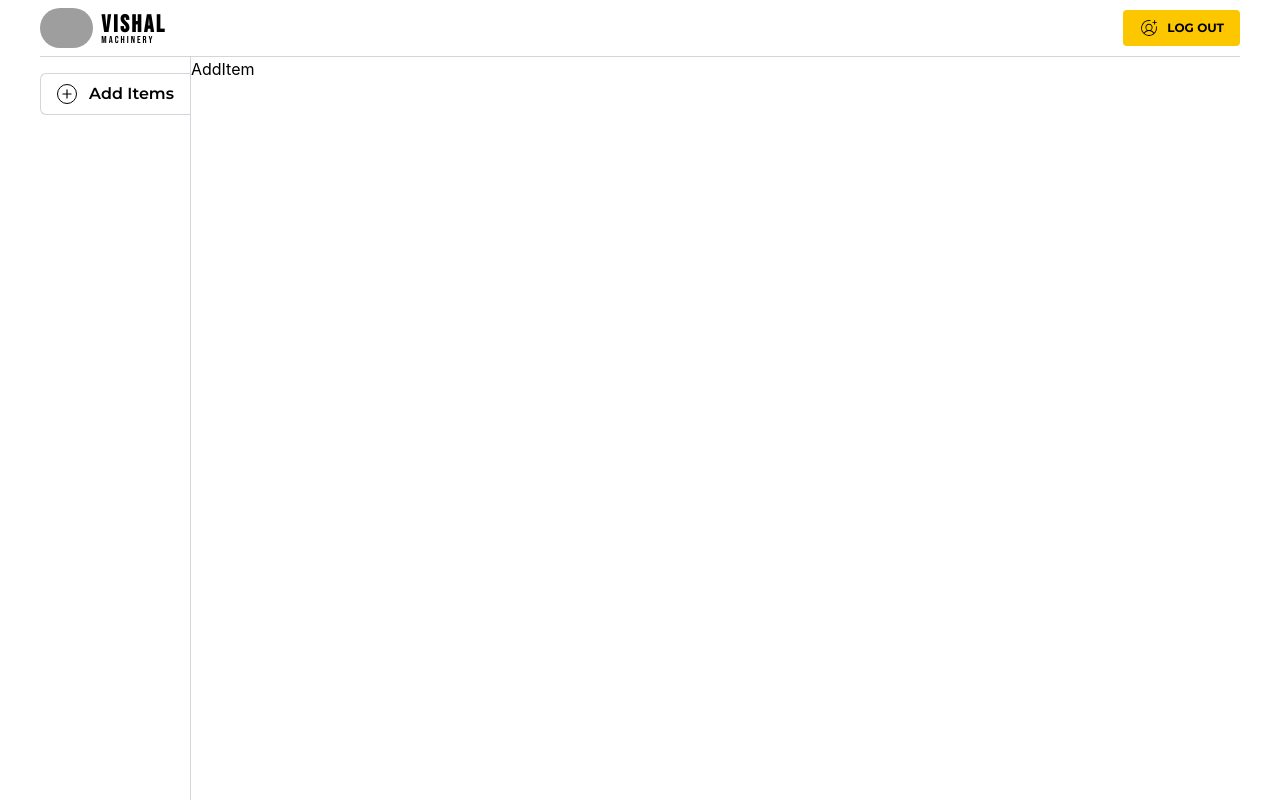
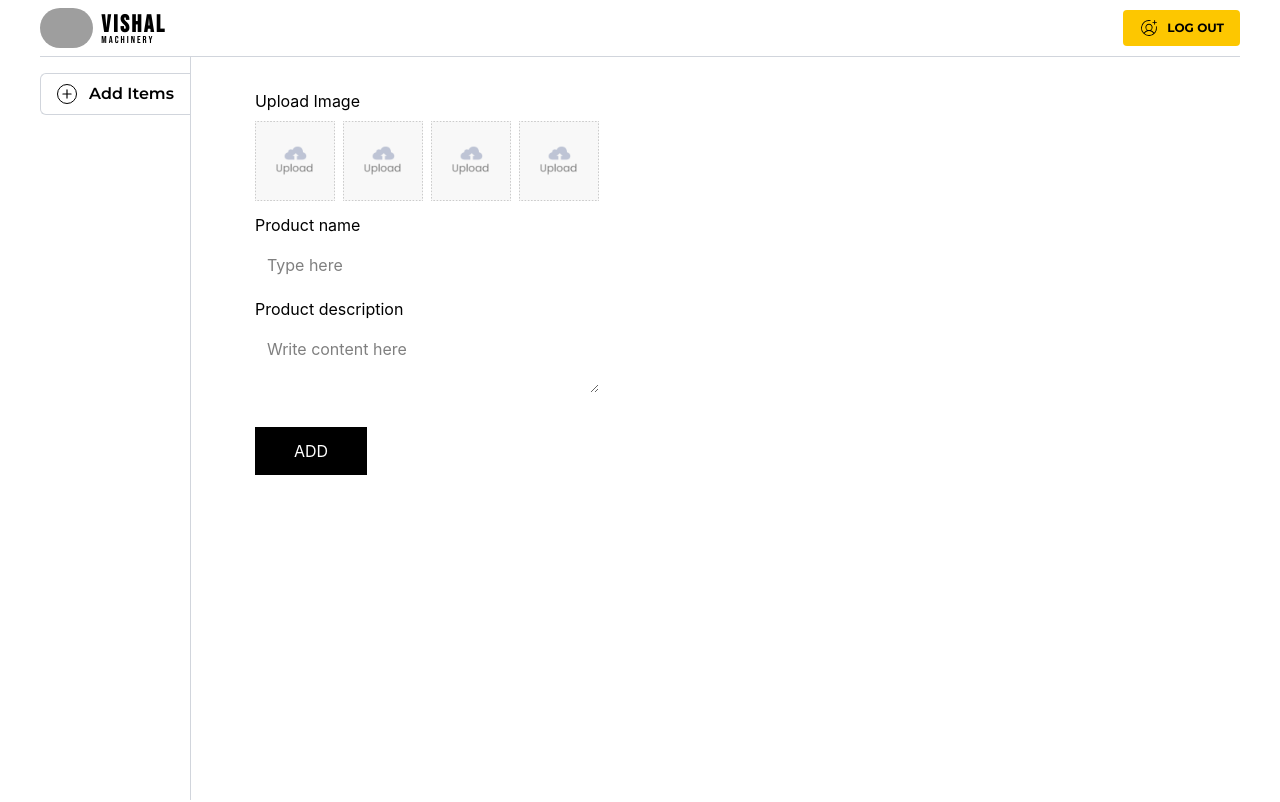
Before and after one commit to raviswamiii/Vishal-Machinery, a React (Vite) app in the folder admin/: page /addItem in a window 1280 px wide. Shown: the top 802 px of the page. Built offline with nearby package versions, Linux system fonts and the light colour scheme; no server answers; grey boxes are pictures that could not be loaded.

Commit message:
CretedAddItemsPageInFrontend

```diff
--- a/admin/package.json
+++ b/admin/package.json
@@ -11,11 +11,13 @@
   },
   "dependencies": {
     "@tailwindcss/vite": "^4.3.3",
+    "axios": "^1.19.0",
     "lucide-react": "^1.33.0",
     "react": "^19.2.8",
     "react-dom": "^19.2.8",
     "react-icons": "^5.7.0",
     "react-router-dom": "^7.18.2",
+    "react-toastify": "^11.1.0",
     "tailwindcss": "^4.3.3"
   },
   "devDependencies": {
--- a/admin/src/App.tsx
+++ b/admin/src/App.tsx
@@ -1,10 +1,15 @@
 import { Dashboard } from "../src/Pages/Dashboard";
 import { AddItem } from "../src/components/AddItem";
 import { Route, Routes } from "react-router-dom";
+import "react-toastify/dist/ReactToastify.css";
+import { ToastContainer } from "react-toastify";
+
+export const backendUrl = import.meta.env.VITE_BACKEND_URL;
 
 export const App = () => {
   return (
     <div>
+      <ToastContainer />
       <Dashboard />
       <Routes>
         <Route path="/addItem" element={<AddItem />} />
--- a/admin/src/components/AddItem.tsx
+++ b/admin/src/components/AddItem.tsx
@@ -1,6 +1,155 @@
+import { useState } from "react";
+import axios from "axios";
+import { backendUrl } from "../App";
+import { toast } from "react-toastify";
+import upload_area from "../assets/upload_area.png";
 
 export const AddItem = () => {
+  const [image1, setImage1] = useState<File | null>(null);
+  const [image2, setImage2] = useState<File | null>(null);
+  const [image3, setImage3] = useState<File | null>(null);
+  const [image4, setImage4] = useState<File | null>(null);
+
+  const [name, setName] = useState("");
+  const [description, setDescription] = useState("");
+  const [price, setPrice] = useState("");
+
+  const onSubmitHandler = async (e: { preventDefault: () => void }) => {
+    e.preventDefault();
+    try {
+      const formData = new FormData();
+
+      formData.append("name", name);
+      formData.append("description", description);
+      formData.append("price", price);
+
+      image1 && formData.append("image1", image1);
+      image2 && formData.append("image2", image2);
+      image3 && formData.append("image3", image3);
+      image4 && formData.append("image4", image4);
+
+      const response = await axios.post(
+        backendUrl + "/api/product/add",
+        formData,
+        // { headers: { token } },
+      );
+      console.log(response.data);
+
+      if (response.data.success) {
+        toast.success(response.data.message);
+        setName("");
+        setDescription("");
+        setImage1(null);
+        setImage2(null);
+        setImage3(null);
+        setImage4(null);
+        setPrice("");
+      }
+    } catch (error) {
+      console.log(error);
+
+      if (axios.isAxiosError(error)) {
+        toast.error(error.response?.data?.message || "Something went wrong");
+      } else if (error instanceof Error) {
+        toast.error(error.message);
+      } else {
+        toast.error("Something went wrong");
+      }
+    }
+  };
+
   return (
-    <div>AddItem</div>
-  )
-}
+    <form
+      onSubmit={onSubmitHandler}
+      className="flex flex-col sm:w-full items-start gap-3 p-4 sm:px-16 sm:py-8"
+    >
+      <div>
+        <p className="mb-2">Upload Image</p>
+        <div className="flex gap-2">
+          <label htmlFor="image1">
+            <img
+              className="sm:w-20 w-16 cursor-pointer"
+              src={!image1 ? upload_area : URL.createObjectURL(image1)}
+              alt=""
+            />
+            <input
+              onChange={(e) => setImage1(e.target.files?.[0] || null)}
+              type="file"
+              id="image1"
+              hidden
+            />
+          </label>
+          <label htmlFor="image2">
+            <img
+              className="sm:w-20 w-16 cursor-pointer"
+              src={!image2 ? upload_area : URL.createObjectURL(image2)}
+              alt=""
+            />
+            <input
+              onChange={(e) => setImage2(e.target.files?.[0] || null)}
+              type="file"
+              id="image2"
+              hidden
+            />
+          </label>
+          <label htmlFor="image3">
+            <img
+              className="sm:w-20 w-16 cursor-pointer"
+              src={!image3 ? upload_area : URL.createObjectURL(image3)}
+              alt=""
+            />
+            <input
+              onChange={(e) => setImage3(e.target.files?.[0] || null)}
+              type="file"
+              id="image3"
+              hidden
+            />
+          </label>
+          <label htmlFor="image4">
+            <img
+              className="sm:w-20 w-16 cursor-pointer"
+              src={!image4 ? upload_area : URL.createObjectURL(image4)}
+              alt=""
+            />
+            <input
+              onChange={(e) => setImage4(e.target.files?.[0] || null)}
+              type="file"
+              id="image4"
+              hidden
+            />
+          </label>
+        </div>
+      </div>
+
+      <div className="w-full">
+        <p className="mb-2">Product name</p>
+        <input
+          onChange={(e) => setName(e.target.value)}
+          value={name}
+          className="w-full max-w-125 px-3 py-2"
+          type="text"
+          placeholder="Type here"
+          required
+        />
+      </div>
+
+      <div className="w-full">
+        <p className="mb-2">Product description</p>
+        <textarea
+          onChange={(e) => setDescription(e.target.value)}
+          value={description}
+          className="w-full max-w-125 px-3 py-2"
+          placeholder="Write content here"
+          required
+        />
+      </div>
+
+      <button
+        type="submit"
+        className="w-28 sm:py-3 py-2 sm:mt-4 mt-2 bg-black text-white"
+      >
+        ADD
+      </button>
+    </form>
+  );
+};
```
Also changed, not shown: admin/src/Assets/upload_area.png (added), 1 other file (tests, documents, lock files or other folders).
